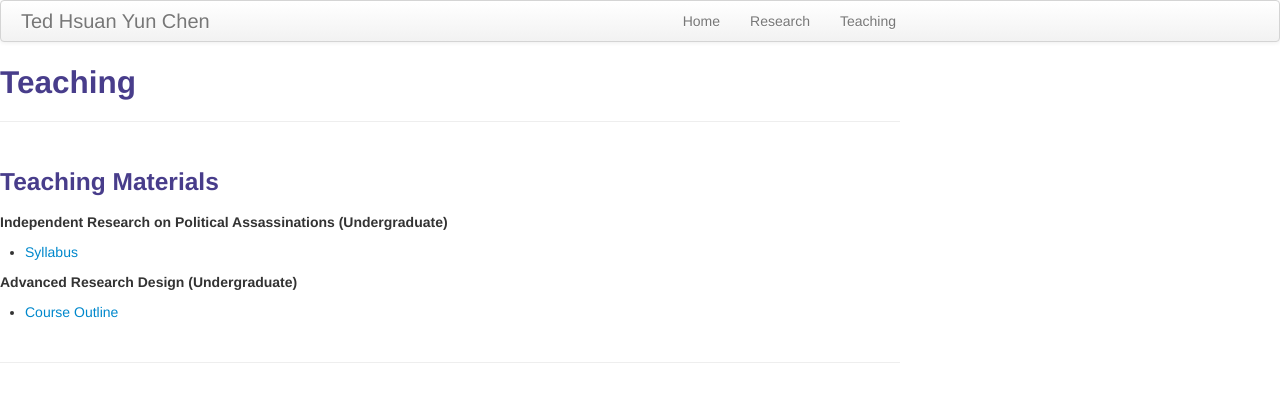
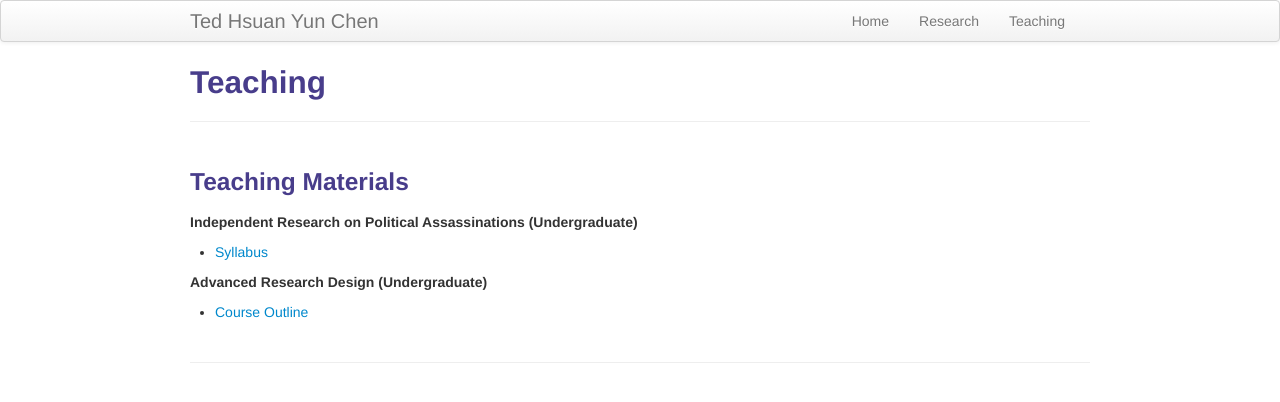
Before and after one commit to tedhchen/tedhchen.github.io, a Jekyll site: the page built from pages/teaching.md, in a window 1280 px wide. Shown: the top 402 px of the page. Built offline with Jekyll 4.4.1, drawn with Linux system fonts in a browser that asks for light colours.

Commit message:
updated margins

```diff
--- a/assets/themes/twitter/css/style.css
+++ b/assets/themes/twitter/css/style.css
@@ -1,7 +1,8 @@
 /* Custom container */
 .container-narrow {
-  margin: 10 auto;
-  max-width: 900px; }
+  margin: 0 auto;
+  max-width: 900px;
+  padding: 0 20px}
 
 .container-narrow > hr {
   margin: 30px 0; }
```
